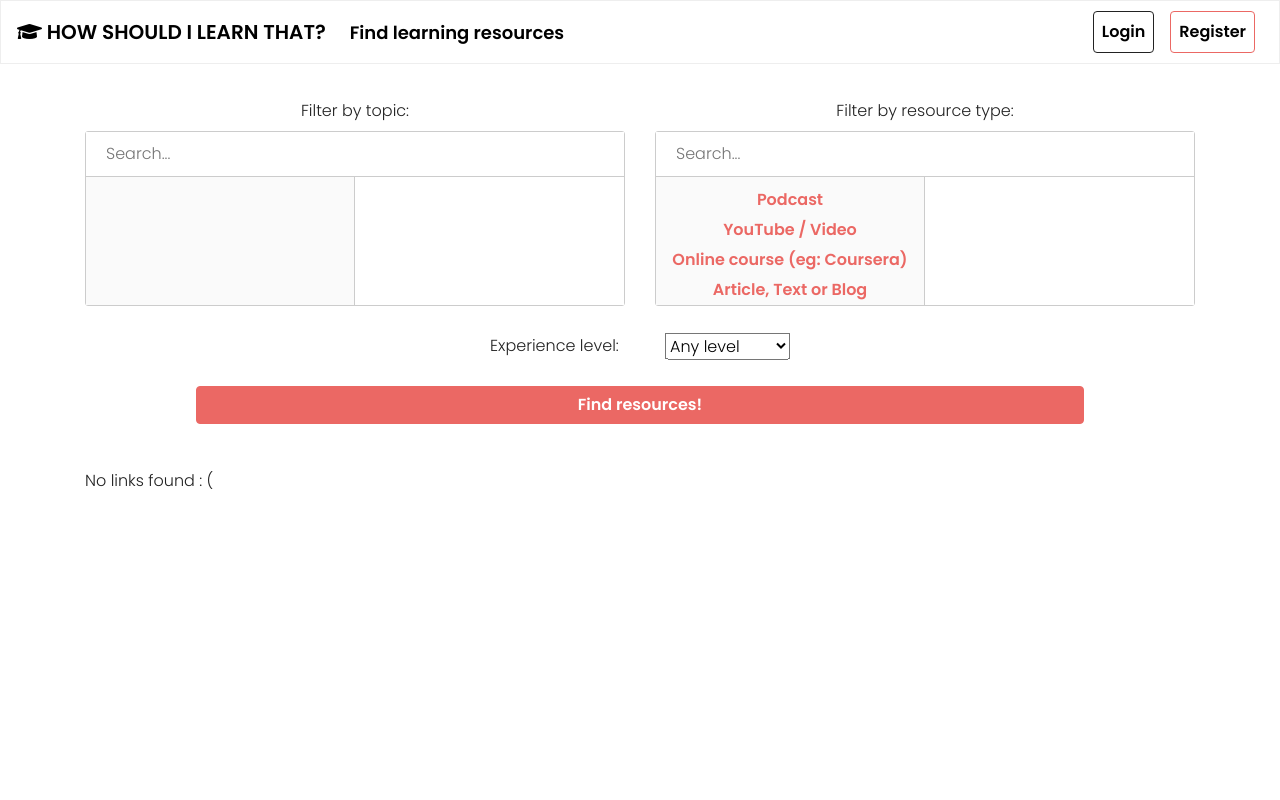
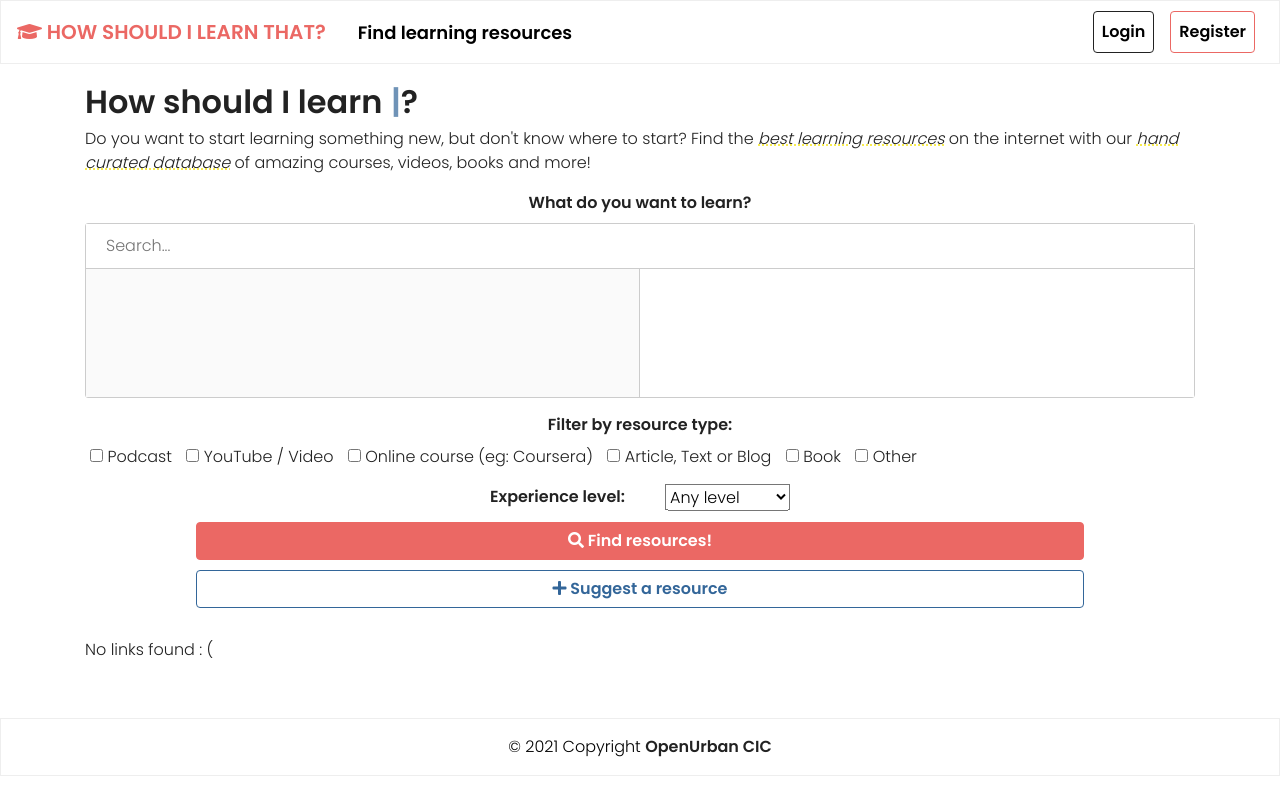
Before and after one commit to nrimsky/livlearn-v0, a Django app: page / in a window 1280 px wide. Run offline with Django 3.2, Linux system fonts and the light colour scheme; data that the repository does not hold is empty; some libraries are stand-ins or nearby versions; some web fonts are replaced.

Commit message:
checkboxes

```diff
--- a/links/forms.py
+++ b/links/forms.py
@@ -3,8 +3,8 @@ from .models import Tag, Link
 
 
 class SearchForm(forms.Form):
-    type = forms.MultipleChoiceField(label='Filter by resource type', choices=Link.TYPE_CHOICES, required=False)
-    tags = forms.ModelMultipleChoiceField(label='Filter by topic', queryset=Tag.objects.all(), required=False)
+    type = forms.MultipleChoiceField(label='Filter by resource type', choices=Link.TYPE_CHOICES, required=False, widget=forms.CheckboxSelectMultiple)
+    tags = forms.ModelMultipleChoiceField(label='What do you want to learn?', queryset=Tag.objects.all(), required=False)
     level = forms.ChoiceField(label='Experience level', choices=Link.LEVEL_CHOICES, required=False)
 
     def clean(self):
@@ -14,3 +14,9 @@ class SearchForm(forms.Form):
         tags = cleaned_data.get("tags")
         if len(level) == 0 and len(type) == 0 and len(tags) == 0:
             raise forms.ValidationError("No search or filter parameters specified")
+
+
+class LinkForm(forms.ModelForm):
+    class Meta:
+        model = Link
+        fields = ["name",  "url", "type", "description", "level"]
--- a/links/models.py
+++ b/links/models.py
@@ -9,7 +9,6 @@ class LinkQuerySet(models.QuerySet):
     def search(self, **kwargs):
         qs = self
         qs = qs.filter(approved=True)
-        qs = qs.order_by('-created_at')
         if kwargs.get('level', []):
             if "AN" not in kwargs['level']:
                 qs = qs.filter(level__in=[kwargs['level'], "AN"])
@@ -17,6 +16,7 @@ class LinkQuerySet(models.QuerySet):
             qs = qs.filter(type__in=kwargs['type'])
         if kwargs.get('tags', []) and len(kwargs['tags']) != 0:
             qs = qs.filter(tags__in=kwargs['tags'])
+        qs = qs.annotate(q_count=Count('likes')).order_by('-q_count')
         return qs.distinct()
 
 
@@ -68,7 +68,7 @@ class Link(models.Model):
 
     url = models.URLField(max_length=300, blank=False)
     description = models.TextField(max_length=500, blank=False)
-    name = models.TextField(max_length=100, blank=False)
+    name = models.CharField(max_length=100, blank=False)
     tags = models.ManyToManyField(
         to='links.Tag',
         related_name='links',
--- a/links/templates/links/index.html
+++ b/links/templates/links/index.html
@@ -1,6 +1,8 @@
 {% extends "base.html" %}
 {% block title %}Links{% endblock title %}
 {% block content %}
+    <h1 class="hsil-title d-none d-sm-block h2">How should I learn <span id="typewriter" class="blue"></span>?</h1>
+    <p>Do you want to start learning something new, but don't know where to start? Find the <span class="emph">best learning resources</span> on the internet with our <span class="emph">hand curated database</span> of amazing courses, videos, books and more!</p>
     {% if searched %}
         <p id="searched" style="height: 0"></p>
     {% endif %}
@@ -8,28 +10,29 @@
         <div class="multi_selects">
             <div class="tags_wrapper">
                 {{ form.tags.errors }}
-                {{ form.tags.label_tag }}
+                <span class="bold-text">{{ form.tags.label_tag }}</span>
                 {{ form.tags }}
             </div>
             <div class="resource_type_wrapper">
                 {{ form.type.errors }}
-                {{ form.type.label_tag }}
+                <span class="bold-text">{{ form.type.label_tag }}</span>
                 {{ form.type }}
             </div>
         </div>
         <div class="experience_level_wrapper">
             {{ form.level.errors }}
-            {{ form.level.label_tag }}
+            <span class="bold-text">{{ form.level.label_tag }}</span>
             {{ form.level }}
         </div>
-        <button type="submit" class="btn btn-primary">Find resources!</button>
+        <button type="submit" class="btn btn-primary"><i class="fas fa-search"></i> Find resources!</button>
+        <a href="{% url 'links:suggest' %}" class="btn btn-outline-info suggest-button"><i class="fas fa-plus"></i> Suggest a resource</a>
     </form>
     {% if object_list %}
-        <h1 style="width: 100%; text-align: center" id="results">{{ list_title }}</h1>
+        <h2 style="width: 100%; text-align: center" id="results">{{ list_title }}</h2>
         <div class="links">
             {% for link in object_list %}
-                <h2><a href="{% url 'links:detail' link.id %}">{{ link.name }}</a></h2>
-                <p class="likes-text">{{ link.number_of_likes }} Like{{ link.number_of_likes|pluralize }}</p>
+                <h3><a href="{% url 'links:detail' link.id %}">{{ link.name }}</a></h3>
+                <p class="likes-text"><i class="fas fa-heart"></i> {{ link.number_of_likes }} Like{{ link.number_of_likes|pluralize }}</p>
                 <p class="date-text">{{ link.created_at }}</p>
                 <p><a href="{{ link.url }}">{{ link.url }}</a></p>
                 <ul style="font-size: .8em">
@@ -45,17 +48,22 @@
         <p class="mt-2">No links found : (</p>
     {% endif %}
     <script>
-        const ty = document.getElementById("id_type");
-        multi(ty);
+
         const ta = document.getElementById("id_tags");
         multi(ta);
 
         if (document.getElementById("searched")) {
-            console.log("HELLO")
             const searchResults = document.getElementById("results");
             searchResults.scrollIntoView();
         }
 
+        new Typewriter('#typewriter', {
+            delay: 250,
+            strings: [{% for t in all_tags %} "{{ t }}", {% endfor %}],
+            autoStart: true,
+            loop: true
+        });
+
     </script>
 
 {% endblock content %}
--- a/links/urls.py
+++ b/links/urls.py
@@ -5,9 +5,8 @@ from . import views
 app_name = 'links'
 
 urlpatterns = [
-    # path('', views.index, name='index'),
     path('', views.search_view, name='index'),
+    path('suggest/', views.suggest, name='suggest'),
     path('<int:pk>/', views.LinkDetailView.as_view(), name='detail'),
     path('like/<int:pk>', views.like, name="like"),
-    # path('search', views.SearchResultsView.as_view(), name='search_results')
 ]
--- a/links/views.py
+++ b/links/views.py
@@ -1,51 +1,25 @@
 from django.shortcuts import get_object_or_404, render
-from django.template import loader
-from django.http import HttpResponse
-from .models import Link
+from .models import Link, Tag
 from django.http import HttpResponseRedirect
 from django.urls import reverse
 from django.views.generic.detail import DetailView
-from django.views.generic import ListView
-from django.db.models import Q
-from .forms import SearchForm
-
-
-# def index(request):
-#     latest_links = Link.objects.order_by('-created_at')[:5]
-#     template = loader.get_template('links/index.html')
-#     return HttpResponse(template.render({'object_list': latest_links, "list_title": "Recent links posted"}, request))
-#
-
+from .forms import SearchForm, LinkForm
 
 
 def search_view(request):
     form = SearchForm(request.GET)
     list_title = "Recently posted links"
     searched = False
+    all_tags = [tag.name for tag in Tag.objects.all()]
     if form.is_valid():
         list_title = "Search results"
         links = Link.objects.search(**form.cleaned_data)
         searched = True
     else:
         links = Link.objects.filter(approved=True).order_by('-created_at')[:5]
-    return render(request, "links/index.html", {"form": form, "object_list": links, "list_title": list_title, "searched": searched})
+    return render(request, "links/index.html", {"form": form, "object_list": links, "list_title": list_title, "searched": searched, "all_tags": all_tags})
 
 
-# class SearchResultsView(ListView):
-#     model = Link
-#     template_name = 'links/index.html'
-#
-#     def get_queryset(self):
-#         query = self.request.GET.get('q')
-#         object_list = Link.objects.filter(
-#             Q(name__icontains=query) | Q(description__icontains=query)
-#         )
-#         return object_list
-#
-#     def get_context_data(self, **kwargs):
-#         context = super().get_context_data(**kwargs)
-#         context["list_title"] = "Search results"
-#         return context
 
 class LinkDetailView(DetailView):
 
@@ -71,3 +45,21 @@ def like(request, pk):
         link.likes.add(request.user)
 
     return HttpResponseRedirect(reverse('links:detail', args=[str(pk)]))
+
+
+def suggest(request):
+    if request.method == 'POST':
+        form = LinkForm(request.POST or None)
+        if form.is_valid():
+            new_link = form.save(commit=False)
+            new_link.approved = False
+            new_link.save()
+            return HttpResponseRedirect(reverse('links:index'))
+    else:
+        form = LinkForm()
+
+    context = {
+        "form": form
+    }
+
+    return render(request, 'links/suggest.html', context=context)
--- a/static/css/multi.css
+++ b/static/css/multi.css
@@ -18,7 +18,7 @@
 
     .multi-wrapper .non-selected-wrapper, .multi-wrapper .selected-wrapper {
         height: 5rem;
-        font-size: .7rem;
+        font-size: .9rem;
     }
 
 }
--- a/static/css/style.css
+++ b/static/css/style.css
@@ -24,6 +24,7 @@
     line-height: .9rem;
 }
 
+
 .date-text {
     margin: .4rem 0;
     padding: 0;
@@ -34,17 +35,76 @@
 a {
     font-weight: 600 !important;
 }
+.bold-text {
+    font-weight: 600;
+}
+#page-container {
+  position: relative;
+  min-height: 100vh;
+}
 
+#content-wrap {
+  padding-bottom: 2.5rem;    /* Footer height */
+}
+
+#footer {
+  position: absolute !important;
+  bottom: 0 !important;
+  width: 100%;
+  height: 2.5rem;            /* Footer height */
+}
 
 h1, h2, h3 {
     font-weight: 600;
 }
 
+.blue {
+    color: #369;
+}
+
+.pink {
+    color: #eb6864;
+}
+
+.yellow {
+    color: #f5e625;
+}
+
+.hsil-title {
+    width: 100%;
+    text-align: left;
+}
+
+.emph {
+    text-decoration: underline dotted #f5e625;
+    font-style: italic;
+}
+
+.likes-text .fa-heart {
+    color: #eb6864;
+}
+
+.navbar-brand {
+    color: #eb6864 !important;
+}
+
+a {
+    overflow-wrap: anywhere;
+}
+
+
+
+html {
+    position: relative;
+}
+
+
+
 
 .experience_level_wrapper {
     position: relative;
     display: block;
-    height: 50px;
+    height: 2.5rem;
     max-width: 300px;
     margin: auto;
 
@@ -67,30 +127,43 @@ h1, h2, h3 {
    transform: translate(0, -50%);
 }
 
+.multi_selects {
+    display: block;
+    width: 100%;
+}
+
 .resource_type_wrapper {
-    width: 50%;
-    display: inline;
-    margin-left: 15px;
     margin-top: 15px;
-    margin-bottom: 15px;
+    width: 100%;
+    display: block;
 }
 
 .tags_wrapper {
-    width: 50%;
-    display: inline;
-    margin-right: 15px;
-    margin-top: 15px;
-    margin-bottom: 15px;
+    width: 100%;
+    display: block;
 }
 
-.multi_selects {
-    display: flex;
-    width: 100%;
+.multi_selects ul {
+    list-style: none;
+    padding: 0;
+    margin: 0;
+    text-align: left;
+}
+
+.multi_selects ul li {
+    display: inline;
+    padding: 0 5px;
 }
 
 .search-form button.btn {
-    margin: 15px auto;
+    margin: 5px auto;
     width: 80%;
+}
+
+.suggest-button {
+    margin:  5px auto;
+    width: 80%;
+    display: block;
 }
 
 
@@ -103,31 +176,13 @@ form button.btn {
     margin-bottom: 30px;
 }
 
-
 @media (max-width: 765px) {
 
-    .resource_type_wrapper {
-        width: 100%;
-        display: block;
-        margin-left: 0;
-        margin-right: 0;
-    }
 
-    .tags_wrapper {
-        width: 100%;
-        display: block;
-        margin-left: 0;
-        margin-right: 0;
-    }
-
-    .multi_selects {
-        display: block;
-        width: 100%;
-    }
-
-    input.search-input {
-        font-size: .8rem !important;
+    .navbar-brand {
+        font-size: 18px;
     }
 
 
+
 }
--- a/templates/base.html
+++ b/templates/base.html
@@ -19,23 +19,32 @@
           integrity="sha384-vp86vTRFVJgpjF9jiIGPEEqYqlDwgyBgEF109VFjmqGmIY/Y4HV4d3Gp2irVfcrp" crossorigin="anonymous">
 
 
-
     <!-- CSS -->
     <link rel="stylesheet" href="{% static 'css/multi.css' %}">
     <link rel="stylesheet" href="{% static 'css/style.css' %}">
 
     <script src="{% static 'js/multi.min.js' %}"></script>
+    <script src="https://unpkg.com/typewriter-effect@latest/dist/core.js"></script>
 
     <title>{% block title %}{% endblock title %}</title>
 </head>
 
 <body>
+<div id="page-container">
+    <div id="content-wrap">
         {% include "navbar.html" %}
         <div class="container" style="padding-top: 20px">
             {% block content %}
 
             {% endblock content %}
         </div>
+    </div>
+    <!-- https://mdbootstrap.com/docs/standard/navigation/footer/ -->
+    <footer class="bg-light text-center text-lg-start">
+        <div class="text-center p-3">
+            © 2021 Copyright <a class="text-dark" href="https://openurban.org.uk/">OpenUrban CIC</a>
+        </div>
+    </footer>
 
     <!-- Option 1: jQuery and Bootstrap Bundle (includes Popper) -->
     <script src="https://code.jquery.com/jquery-3.5.1.slim.min.js"
@@ -45,6 +54,7 @@
             integrity="sha384-ho+j7jyWK8fNQe+A12Hb8AhRq26LrZ/JpcUGGOn+Y7RsweNrtN/tE3MoK7ZeZDyx" crossorigin="anonymous">
     </script>
 
+</div>
 </body>
 
 </html>
--- a/templates/navbar.html
+++ b/templates/navbar.html
@@ -1,6 +1,6 @@
 <nav class="navbar navbar-expand-lg navbar-light bg-light">
 
-    <a class="navbar-brand bold-text" href="{% url 'links:index' %}"><i class="fas fa-graduation-cap"></i> How Should I Learn That?</a>
+    <a class="navbar-brand bold-text my-1 my-md-0" href="{% url 'links:index' %}"><i class="fas fa-graduation-cap"></i> How Should I Learn That?</a>
 
     <button class="navbar-toggler" type="button" data-toggle="collapse" data-target="#navbarSupportedContent"
             aria-controls="navbarSupportedContent" aria-expanded="false" aria-label="Toggle navigation">
@@ -10,23 +10,23 @@
     <div class="collapse navbar-collapse" id="navbarSupportedContent">
         <ul class="navbar-nav mr-auto">
             <li class="nav-item active">
-                <a class="nav-link" href="{% url 'links:index' %}">Find learning resources</a>
+                <a class="nav-link my-1 my-md-0 mx-md-2" href="{% url 'links:index' %}">Find learning resources</a>
             </li>
         </ul>
         <ul class="navbar-nav ml-auto navbar-right">
             {% if request.user.is_authenticated %}
                 <li class="nav-item active">
-                    <a class="nav-link mx-md-2 my-2 my-md-0" href="{% url 'authapp:dashboard' %}"><i class="fas fa-user-alt mr-2"></i> {{ user.email }}</a>
+                    <a class="nav-link mx-md-2 my-1 my-md-0" href="{% url 'authapp:dashboard' %}"><i class="fas fa-user-alt mr-2"></i> {{ user.email }}</a>
                 </li>
                 <li class="nav-item active">
-                    <a href="{% url 'authapp:logout' %}" class="btn btn-outline-primary nav-link mx-md-2 my-2 my-md-0"><i class="fas fa-sign-out-alt"></i> Logout</a>
+                    <a href="{% url 'authapp:logout' %}" class="btn btn-outline-primary nav-link mx-md-2 my-1 my-md-0"><i class="fas fa-sign-out-alt"></i> Logout</a>
                 </li>
             {% else %}
                 <li class="nav-item active">
-                    <a href="{% url 'authapp:login' %}" class="btn btn-outline-dark nav-link mx-md-2 my-2 my-md-0">Login</a>
+                    <a href="{% url 'authapp:login' %}" class="btn btn-outline-dark nav-link mx-md-2 my-1 my-md-0">Login</a>
                 </li>
                 <li class="nav-item active">
-                    <a href="{% url 'authapp:register' %}" class="btn btn-outline-primary nav-link mx-md-2 my-2 my-md-0">Register</a>
+                    <a href="{% url 'authapp:register' %}" class="btn btn-outline-primary nav-link mx-md-2 my-1 my-md-0">Register</a>
                 </li>
             {% endif %}
         </ul>
```
Also changed, not shown: links/templates/links/suggest.html (added, +16 -0 lines), links/migrations/0004_auto_20210314_0855.py (added). Lines whose indentation alone changed are shown as unchanged.
